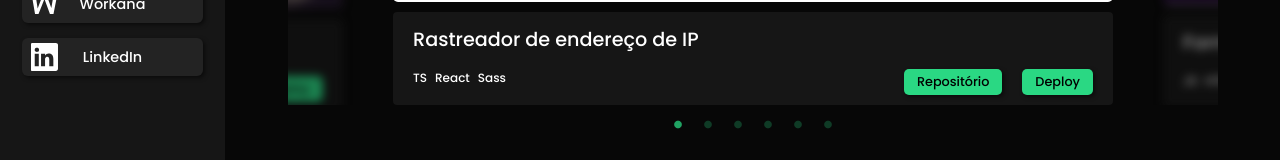
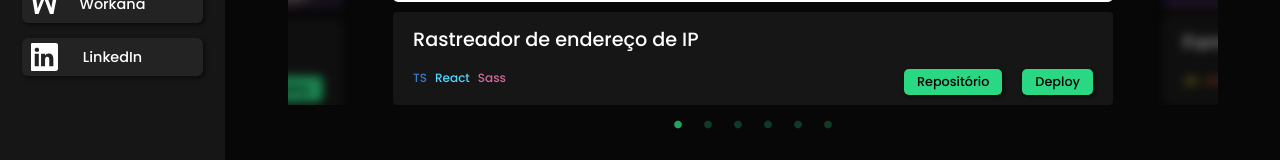
Before and after one commit to setDevJohn/portfolio, a React (Vite) app: page /portfolio in a window 1280 px wide. Shown: the part 488-648 px from the top of the page. Built offline with nearby package versions, Linux system fonts and the light colour scheme.

Commit message:
feat: Add colos to skills

```diff
--- a/src/pages/Portfolio/styles.ts
+++ b/src/pages/Portfolio/styles.ts
@@ -3,6 +3,10 @@ import styled, { keyframes } from 'styled-components';
 type IconProps = {
   $left: boolean
   $right: boolean
+}
+
+type SkillProps = {
+  $color: string
 }
 
 type CarouselContainerProps = {
@@ -44,28 +48,7 @@ export const CarouselContainer = styled.div.attrs<CarouselContainerProps>(({ $wi
     color: ${({ theme }) => theme.contrastColor};
   }
 `;
-// export const CarouselContainer = styled.div<CarouselContainerProps>`
-//   opacity: 0;
-//   animation: ${fadeIn} 0.6s ease-in-out forwards 0.3s;
-//   margin-top: 2%;
-//   width: 100%;
-//   max-width: ${({ $width }) => $width < 1200 ? `${$width}px` : '900px'};
 
-//   .slick-slide:not(.slick-center) .card-project {
-//     filter: blur(5px);
-//     opacity: 0.6;
-//   }
-//   .slick-dots {
-//     bottom: -30px;
-//   }
-//   .slick-dots li button:before {
-//     color: ${({ theme }) => theme.contrastColor}; // Cor dos dots ativos
-//     font-size: 9px;
-//   }
-//   .slick-dots li.slick-active button:before {
-//     color: ${({ theme }) => theme.contrastColor}; // Cor dos dots ativos
-//   }
-// `;
 export const ImageContainer = styled.div`
   position: relative;
   display: flex;
@@ -119,9 +102,10 @@ export const SkillList = styled.ul`
   gap: 8px;
   width: 100%;
 `;
-export const Skill = styled.li`
+export const Skill = styled.li<SkillProps>`
   font-size: 1.5rem;
   font-weight: 500;
+  color: ${({ $color }) => $color};
 `;
 export const ButtonContainer = styled.div`
   display: flex;
```
